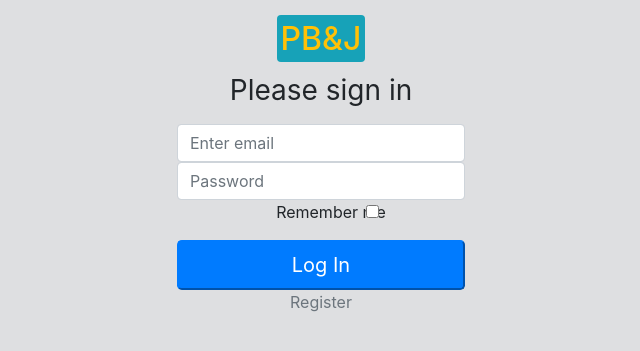
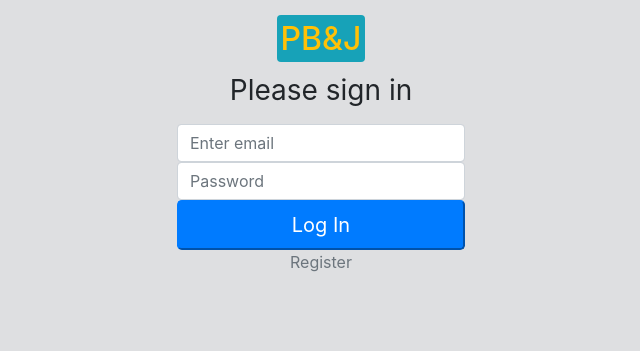
Before and after one commit to Juandtorres23/specializations_capstone, a Flask app: page /login in a window 1280 px wide. Shown: the part 276-627 px from the top of the page, without its empty margins (319-959 px from the left). Run offline with Flask 2, Linux system fonts and the light colour scheme; some libraries are stand-ins or nearby versions.

Commit message:
remomved remember me func from login

```diff
--- a/app.py
+++ b/app.py
@@ -35,7 +35,7 @@
     if form.validate_on_submit():
         user = User.query.filter_by(email=form.email.data).first()
         if user is not None and user.check_password(form.password.data):
-            login_user(user, remember=form.remember_me.data)
+            login_user(user)
             next = request.args.get('next')
             if next == None or not next[0]=='/':
                 next = url_for('welcome_user')
--- a/myproject/__init__.py
+++ b/myproject/__init__.py
@@ -2,7 +2,7 @@
 from flask import Flask
 from flask_sqlalchemy import SQLAlchemy
 from flask_login import LoginManager
-from datetime import timedelta
+
 login_manager = LoginManager()
 
 app = Flask(__name__)
@@ -10,7 +10,6 @@
 UPLOAD_FOLDER= r'C:\Users\JDTGaming\Desktop\devMountain\Specialization\Unit 6\Capstone\myproject\static\images'
 ALLOWED_EXTENSIONS = {'txt', 'pdf', 'png', 'jpg', 'jpeg', 'gif'}
 app.config['UPLOAD_FOLDER'] = UPLOAD_FOLDER
-app.config['REMEMBER_COOKIE_DURATION'] = timedelta(seconds=10)
 db = SQLAlchemy()
 
 def connect_to_db(flask_app):
--- a/myproject/forms.py
+++ b/myproject/forms.py
@@ -59,8 +59,9 @@
 class LoginForm(FlaskForm):
     email = StringField('Email', validators = [DataRequired(), Email()])
     password = PasswordField('Password', validators = [DataRequired()])
-    remember_me= BooleanField('Remember me')
     submit = SubmitField('Log In')
+
+# remember_me= BooleanField('Remember me')
 
 class RegistrationForm(FlaskForm):
     email = StringField('Email', validators = [DataRequired(), Email()])
--- a/myproject/templates/login.html
+++ b/myproject/templates/login.html
@@ -12,12 +12,12 @@
         <div class="" style="width: 18rem">
             {{form.password.label(class="sr-only")}}{{form.password(type="password", class="form-control", placeholder="Password")}}
         </div>
-        <!-- add a possible remember me  -->
-        <div class="form-group form-check">
-            {{form.remember_me.label(class="form-check-label")}}{{form.remember_me(type="checkbox", class="form-check-input")}}
-        </div>
         {{form.submit(type="submit", class="btn-lg btn-primary btn-block")}}
         <a class="text-muted" href="{{url_for('register')}}"> Register</a>
     </form>
 </div>
 {% endblock %}
+<!-- add a possible remember me  -->
+<!-- <div class="form-group form-check">
+    {{form.remember_me.label(class="form-check-label")}}{{form.remember_me(type="checkbox", class="form-check-input")}}
+</div> -->
```
